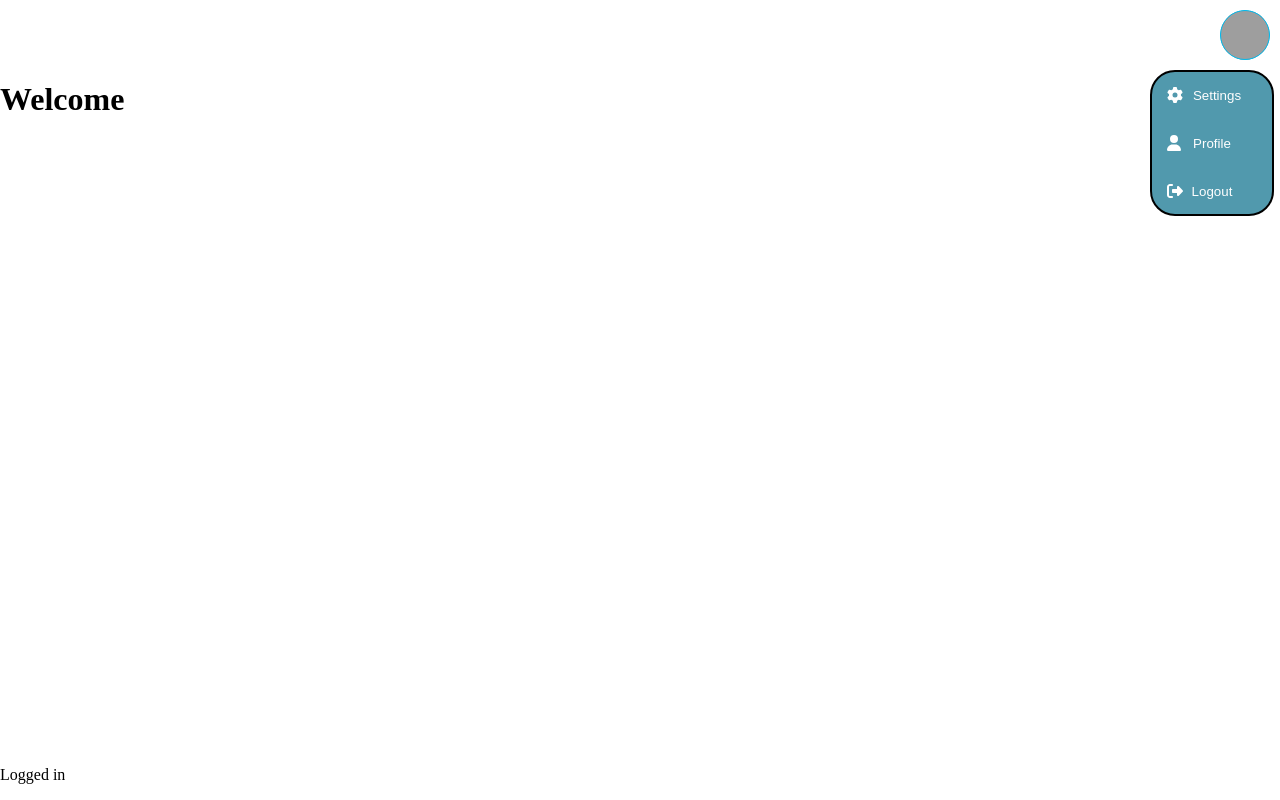
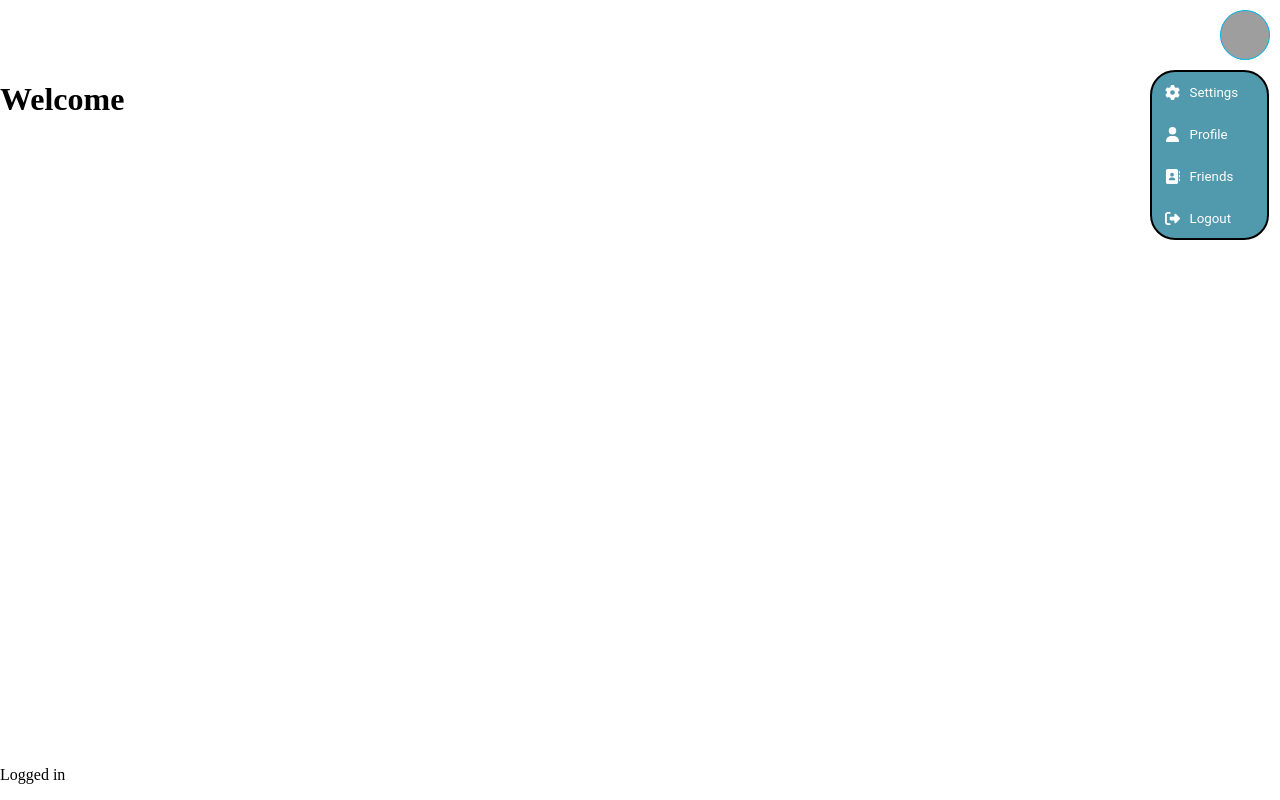
Before and after one commit to crowdWrap/crowd-wrap, a React (Create React App) app in the folder client/: page /profile in a window 1280 px wide. Both pictures are taken after a click on the button 1245 px from the left and 35 px from the top of the page. Built offline with nearby package versions, Linux system fonts and the light colour scheme; no server answers; grey boxes are pictures that could not be loaded.

Commit message:
import font and have logoutpop be aligned

```diff
--- a/client/src/assets/App.css
+++ b/client/src/assets/App.css
@@ -118,16 +118,22 @@
   color: white;
 }
 
-.logoutPop ul li {
+.logoutPop ul button {
   transition: 0.25s ease-in-out;
   border-radius: 25px;
   display: flex;
   align-items: center;
-  padding: 15px;
-  width: 90px;
+  /* padding: 15px; */
+  /* min-width: 90px; */
+  width: 115px;
 }
 
-.logoutPop li:hover {
+.logoutPop ul button p {
+  font-family: "Roboto", sans-serif;
+  margin-left: 10px;
+}
+
+.logoutPop button:hover {
   background-color: rgba(8, 8, 8, 0.61);
 }
 
@@ -143,22 +149,25 @@
 }
 
 .individualBtn {
-  position: absolute;
-  left: 0;
-  width: 50px;
-  min-width: 40;
+  /* position: absolute; */
+
+  /* left: 0; */
+  /* width: 50px; */
+  /* min-width: 40px; */
   height: 40px;
   background-color: transparent;
   color: none;
   border-radius: 25px;
-  padding: 0;
+  /* padding: 0; */
   margin: 0;
-  text-align: center;
+  /* text-align: center; */
+  /* margin-left: 50px; */
   cursor: pointer;
 }
 
-.firstIndiv {
-  margin-left: 5px;
+.individualBtn svg {
+  height: 15px;
+  width: 15px;
 }
 
 .individualBtn:hover {
--- a/client/src/assets/fonts.css
+++ b/client/src/assets/fonts.css
@@ -1,4 +1 @@
-@font-face {
-    font-family: 'MyFont';
-    src: url('./fonts/MyFont.ttf') format('truetype');
-  }
+@import url("https://fonts.googleapis.com/css2?family=Roboto&display=swap");
--- a/client/src/components/logoutPop.tsx
+++ b/client/src/components/logoutPop.tsx
@@ -3,6 +3,7 @@ import {
   faGear,
   faUser,
   faRightFromBracket,
+  faAddressBook,
 } from "@fortawesome/free-solid-svg-icons";
 import { Link, useNavigate } from "react-router-dom";
 
@@ -24,21 +25,26 @@ export default function ClickPopup() {
   return (
     <div className="logoutPop">
       <ul>
-        <li>
+        <button className="individualBtn">
           <FontAwesomeIcon icon={faGear} />
-          <button className="individualBtn firstIndiv">Settings</button>
-        </li>
-        <li>
+          <p>Settings</p>
+        </button>
+
+        <button className="individualBtn">
           <FontAwesomeIcon icon={faUser} />
-          <button className="individualBtn">Profile</button>
-        </li>
-        <li>
+          <p>Profile</p>
+        </button>
+
+        <button className="individualBtn">
+          <FontAwesomeIcon icon={faAddressBook} />
+          <p>Friends</p>
+        </button>
+
+        <button className="individualBtn" onClick={logoutSession}>
+          {" "}
           <FontAwesomeIcon icon={faRightFromBracket} />
-          <button className="individualBtn" onClick={logoutSession}>
-            {" "}
-            Logout
-          </button>
-        </li>
+          <p>Logout</p>
+        </button>
       </ul>
     </div>
   );
```
